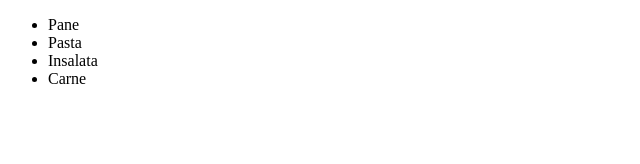
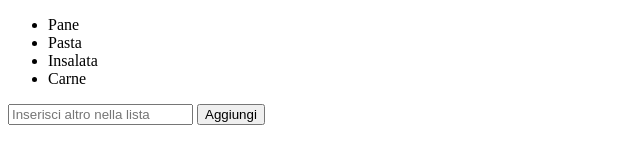
Before and after one commit to Valee8/js-lista-spesa, a plain HTML site: page index.html in a window 1280 px wide. Shown: the whole page, without its empty margins (0-640 px from the left). Drawn offline with Linux system fonts and the light colour scheme.

Commit message:
aggiungo button e input text

```diff
--- a/index.html
+++ b/index.html
@@ -10,6 +10,9 @@
 
     <ul id="lista-spesa"></ul>
 
+    <input id="input" type="text" placeholder="Inserisci altro nella lista">
+    <button id="button">Aggiungi</button>
+
     <script src="js/myscript.js"></script>
 
 </body>
```
